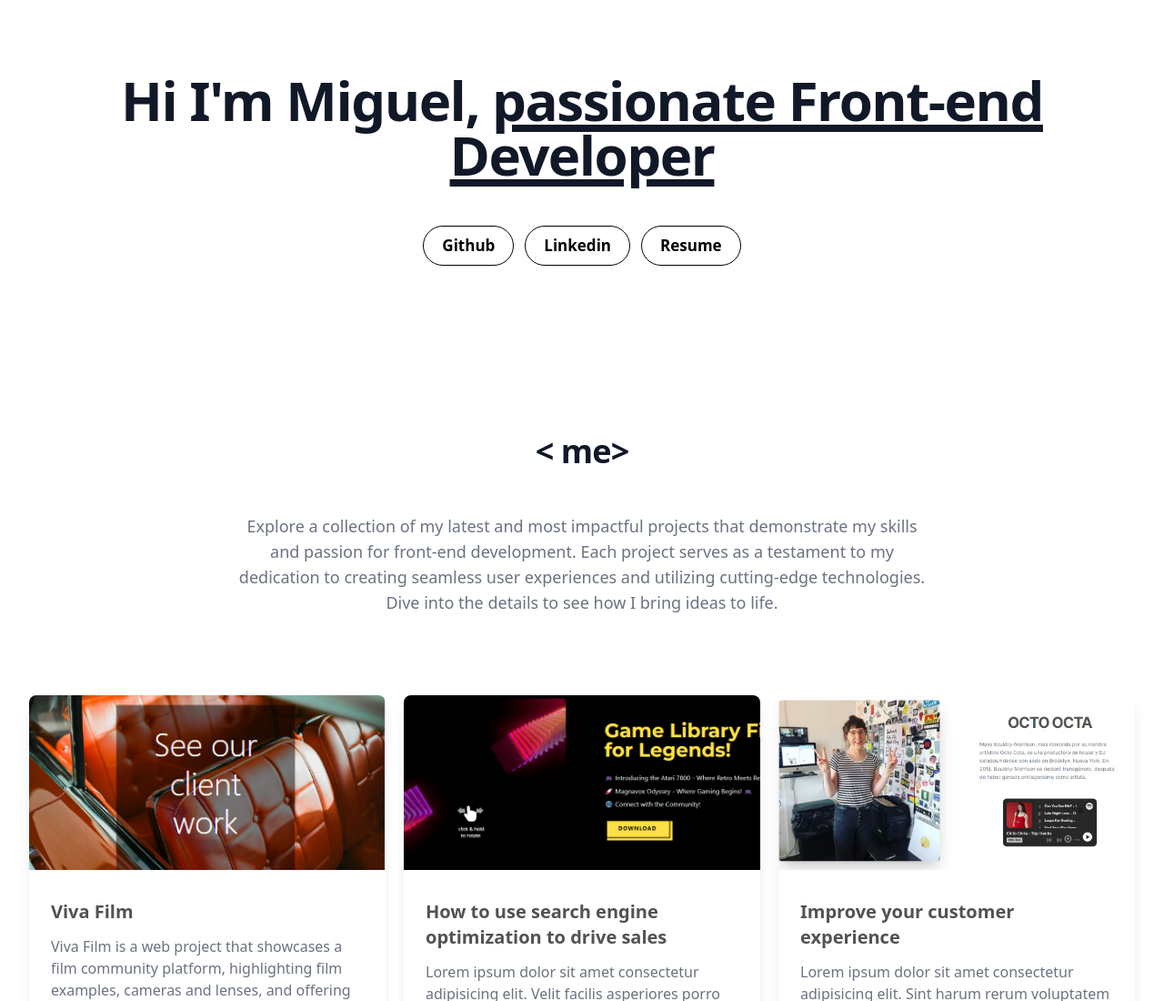
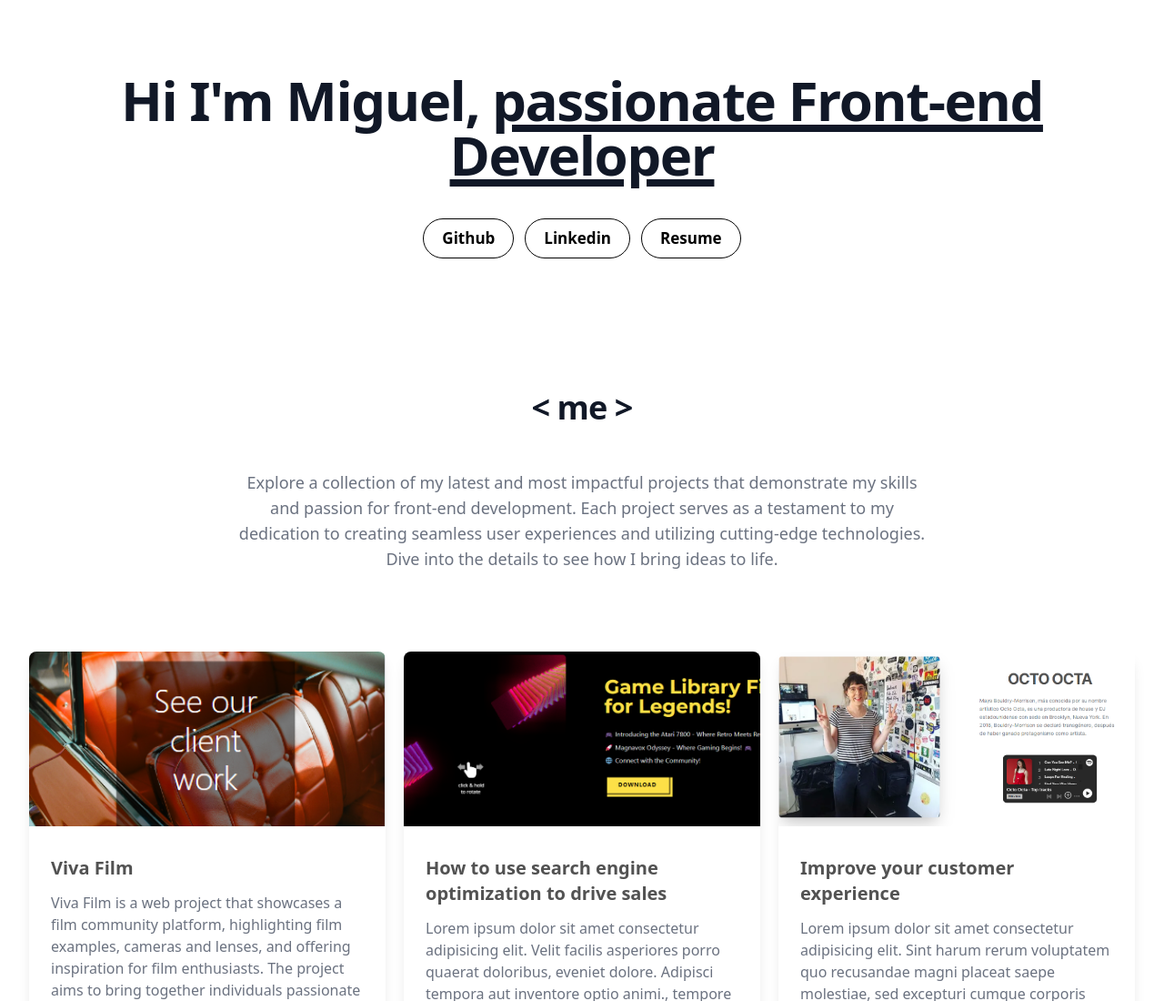
Before and after one commit to MigVarona/Portfolio-new, a website: page src/index.html in a window 1280 px wide. Shown: the top 1100 px of the page at 91% size. Drawn offline with nearby package versions, Linux system fonts and the light colour scheme.

Commit message:
margin top me section

```diff
--- a/src/index.html
+++ b/src/index.html
@@ -23,9 +23,9 @@
 <body class="">
 
 
-  <header class="mb-10">
+  <header class="">
     <h1
-      class="animated rollIn mb-12 text-6xl text-center mt-20 leading-8 font-extrabold tracking-tight text-gray-900 md:text-7xl dark:text-white">
+      class="animated rollIn mb-10 text-6xl text-center mt-20 leading-8 font-extrabold tracking-tight text-gray-900 md:text-7xl dark:text-white">
       Hi I'm Miguel,
       <span class=" underline underline-offset-3 decoration-8 decoration-gray-400 dark:decoration-gray-400">passionate
         Front-end Developer</span>
@@ -65,8 +65,8 @@
   <div class="animated zoomIn bg-white py-6 sm:py-8 mt-20 lg:py-12">
     <div class="mx-auto max-w-screen-2xl px-4 md:px-8">
       <h1
-        class=" mb-12 text-4xl text-center mt-20 leading-8 font-extrabold tracking-tight text-gray-900 md:text-7xl dark:text-white">
-        < me>
+        class=" mb-12 text-4xl text-center mt-10 leading-8 font-extrabold tracking-tight text-gray-900 md:text-7xl dark:text-white">
+        < me >
       </h1>
 
 
```
